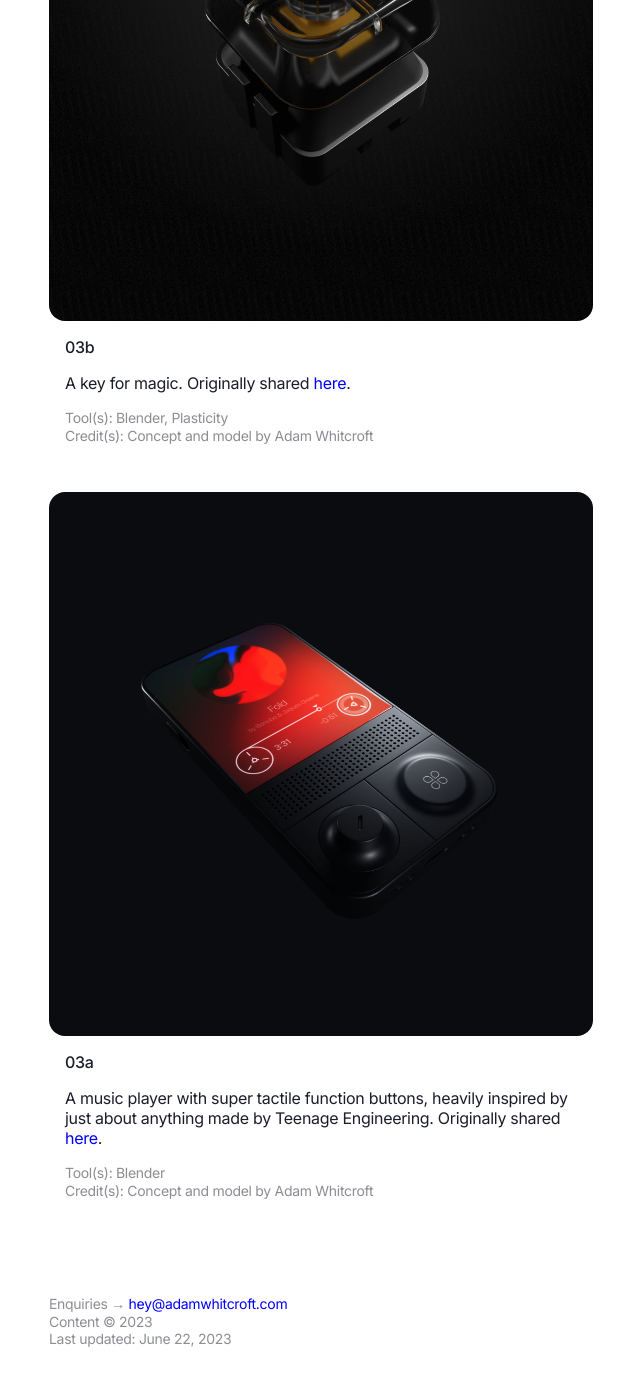
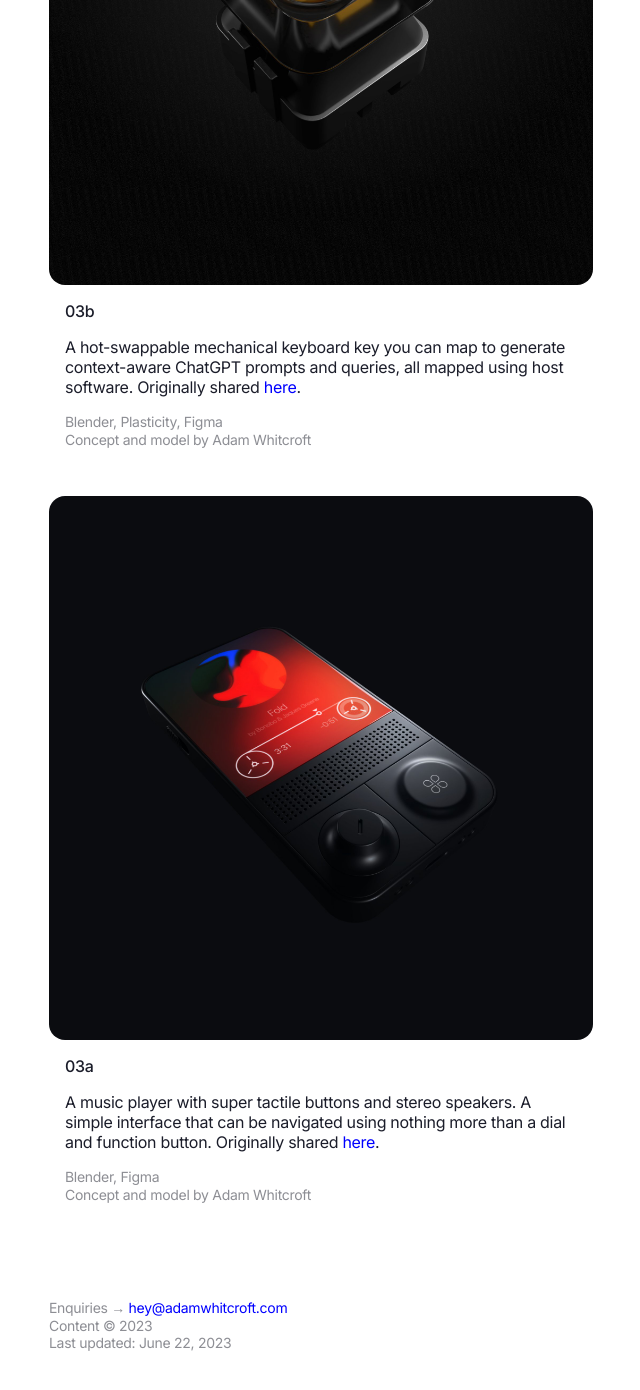
Before and after one commit to AdamWhitcroft/adamwhitcroft.github.io, a Jekyll site: the page built from index.md, in a window 1280 px wide and 1400 px high, scrolled down 1851 px. Shown: the top 1390 px of the window, without its empty margins (319-959 px from the left). Built offline with Jekyll 4.4.1, drawn with Linux system fonts in a browser that asks for light colours; some of the changed text lies outside the part shown.

Commit message:
tweaked feed

```diff
--- a/_data/feed.yml
+++ b/_data/feed.yml
@@ -1,22 +1,25 @@
 - title: 03c
-  description: I've always loved the design aesthetic of hard surface and puffy cloth, so I made a coffee thermos for space. Originally shared [here](https://twitter.com/AdamWhitcroft/status/1664303940270424065?s=20).
+  description: If Contigo decided to make a coffee thermos with space aesthetic. Originally shared [here](https://twitter.com/AdamWhitcroft/status/1664303940270424065?s=20).
   tools:
   - Blender
   - Plasticity
+  - Figma
   credit: Concept and model by Adam Whitcroft
   imgPath: thermos.jpg
 
 - title: 03b
-  description: A key for magic. Originally shared [here](https://twitter.com/AdamWhitcroft/status/1662126601201680384?s=20).
+  description: A hot-swappable mechanical keyboard key you can map to generate context-aware ChatGPT prompts and queries, all mapped using host software. Originally shared [here](https://twitter.com/AdamWhitcroft/status/1662126601201680384?s=20).
   tools:
   - Blender
   - Plasticity
+  - Figma
   credit: Concept and model by Adam Whitcroft
   imgPath: magickey.jpg
 
 - title: 03a
-  description: A music player with super tactile function buttons, heavily inspired by just about anything made by Teenage Engineering. Originally shared [here](https://twitter.com/AdamWhitcroft/status/1647345316914675712?s=20).
+  description: A music player with super tactile buttons and stereo speakers. A simple interface that can be navigated using nothing more than a dial and function button. Originally shared [here](https://twitter.com/AdamWhitcroft/status/1647345316914675712?s=20).
   tools:
   - Blender
+  - Figma
   credit: Concept and model by Adam Whitcroft
   imgPath: player.jpg
--- a/_includes/feed.html
+++ b/_includes/feed.html
@@ -8,16 +8,14 @@
             <h4>{{ post.title }}</h4>
             {{ post.description | markdownify }}
             {% if post.tools %}
-            <p class="tools">Tool(s):
-                {% for tool in post.tools %}
+            <p class="tools">{% for tool in post.tools %}
                 {% if forloop.last %}
                 {{ tool }}
                 {% else %}
                 {{ tool }},
                 {% endif %}
-                {% endfor %}</p>
-            {% endif %}
-            <p class="credit">Credit(s): {{ post.credit }}</p>
+                {% endfor %}</p>{% endif %}
+            <p class="credit">{{ post.credit }}</p>
         </div>
     </article>
     {% endfor %}
--- a/index.md
+++ b/index.md
@@ -16,7 +16,7 @@ You can follow me on [Twitter](https://twitter.com/AdamWhitcroft) or [Mastodon](
 
 I love making iOS and macOS app icons. I haven't been doing it all that long, but I've had the opportunity to work with some amazing founders and developers.
 
-<a href="/icons/" class="button">View gallery</a>
+<a href="/icons/" class="button">View icon gallery</a>
 
 {% include section-header.html identifier="02" title="Mobile software" %}
 
@@ -24,8 +24,6 @@ When our second child was born in 2022, I used his naps to learn SwiftUI and rel
 
 <a href="https://apps.apple.com/ca/app/joey/id1640592100" class="button">Visit App Store</a>
 
-{% include section-header.html identifier="03" title="Concepts" %}
-
-Sometimes I make things just for the sake of it...
+{% include section-header.html identifier="03" title="Conceptual designs" %}
 
 {% include feed.html %}
```
